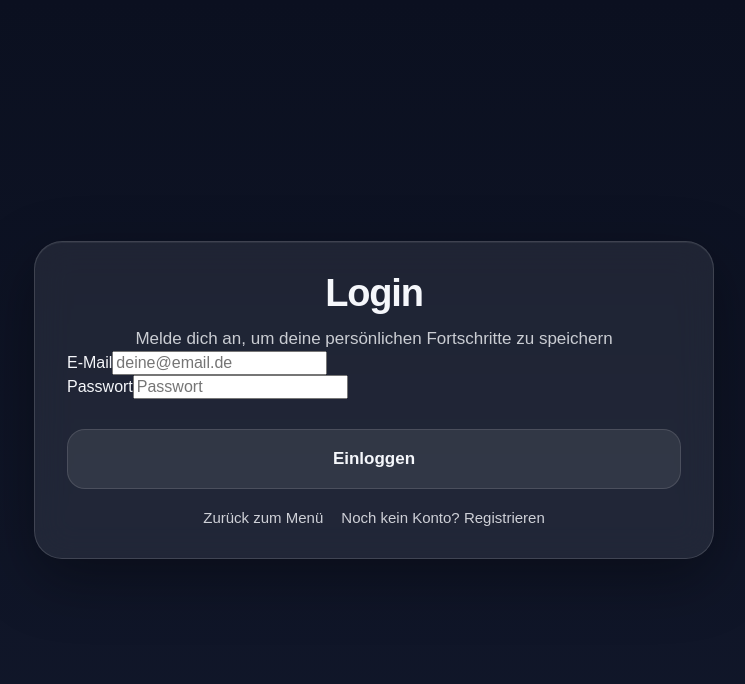
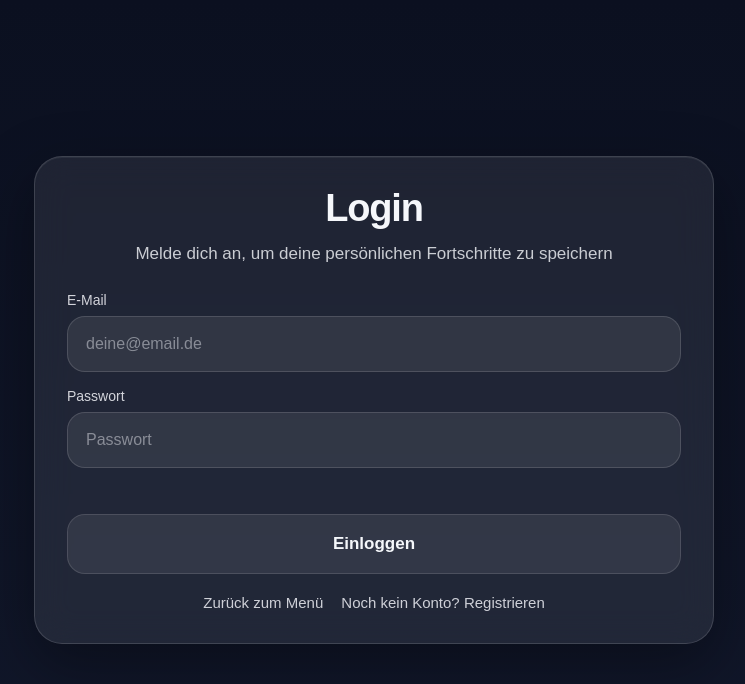
Before and after one commit to gallardo1337/CyrillicLab, a Next.js app: page /login in a window 1280 px wide. Shown: the top 684 px of the page, without its empty margins (266-1011 px from the left). Built offline with nearby package versions, Linux system fonts and the light colour scheme; no server answers.

Commit message:
Update globals.css

```diff
--- a/app/globals.css
+++ b/app/globals.css
@@ -111,7 +111,8 @@ button:disabled {
 .card > button,
 .answerButton,
 .linkButton,
-.dangerButton {
+.dangerButton,
+.authActions .linkButton {
   width: 100%;
   min-height: 56px;
   padding: 14px 18px;
@@ -132,7 +133,8 @@ button:disabled {
 .card > button:hover,
 .answerButton:hover,
 .linkButton:hover,
-.dangerButton:hover {
+.dangerButton:hover,
+.authActions .linkButton:hover {
   background: rgba(255, 255, 255, 0.12);
 }
 
@@ -209,7 +211,8 @@ button:disabled {
   gap: 14px;
 }
 
-.inputArea input {
+.inputArea input,
+.authField input {
   width: 100%;
   min-height: 56px;
   padding: 0 18px;
@@ -225,11 +228,13 @@ button:disabled {
     background 0.2s ease;
 }
 
-.inputArea input::placeholder {
+.inputArea input::placeholder,
+.authField input::placeholder {
   color: rgba(245, 247, 251, 0.45);
 }
 
-.inputArea input:focus {
+.inputArea input:focus,
+.authField input:focus {
   border-color: rgba(110, 168, 255, 0.6);
   box-shadow: 0 0 0 3px rgba(110, 168, 255, 0.14);
   background: rgba(255, 255, 255, 0.1);
@@ -342,6 +347,55 @@ button:disabled {
   background: rgba(255, 59, 48, 0.22);
 }
 
+.authBox {
+  margin-top: 24px;
+  padding: 18px;
+  border-radius: 20px;
+  background: rgba(255, 255, 255, 0.06);
+  border: 1px solid rgba(255, 255, 255, 0.1);
+}
+
+.authInfo {
+  margin: 0;
+  text-align: center;
+  color: rgba(245, 247, 251, 0.86);
+  line-height: 1.5;
+}
+
+.authActions {
+  margin-top: 14px;
+  display: grid;
+  gap: 12px;
+}
+
+.authForm {
+  margin-top: 26px;
+  display: grid;
+  gap: 16px;
+}
+
+.authField {
+  display: grid;
+  gap: 8px;
+}
+
+.authField label {
+  font-size: 14px;
+  color: rgba(245, 247, 251, 0.84);
+}
+
+.authError {
+  margin: 0;
+  color: #ff8f8f;
+  font-size: 14px;
+}
+
+.authSuccess {
+  margin: 0;
+  color: #8ff0a4;
+  font-size: 14px;
+}
+
 @media (max-width: 640px) {
   .container {
     padding: 16px;
@@ -394,7 +448,9 @@ button:disabled {
   .inputArea input,
   .answerButton,
   .linkButton,
-  .dangerButton {
+  .dangerButton,
+  .authField input,
+  .authActions .linkButton {
     min-height: 52px;
     font-size: 15px;
   }
```
